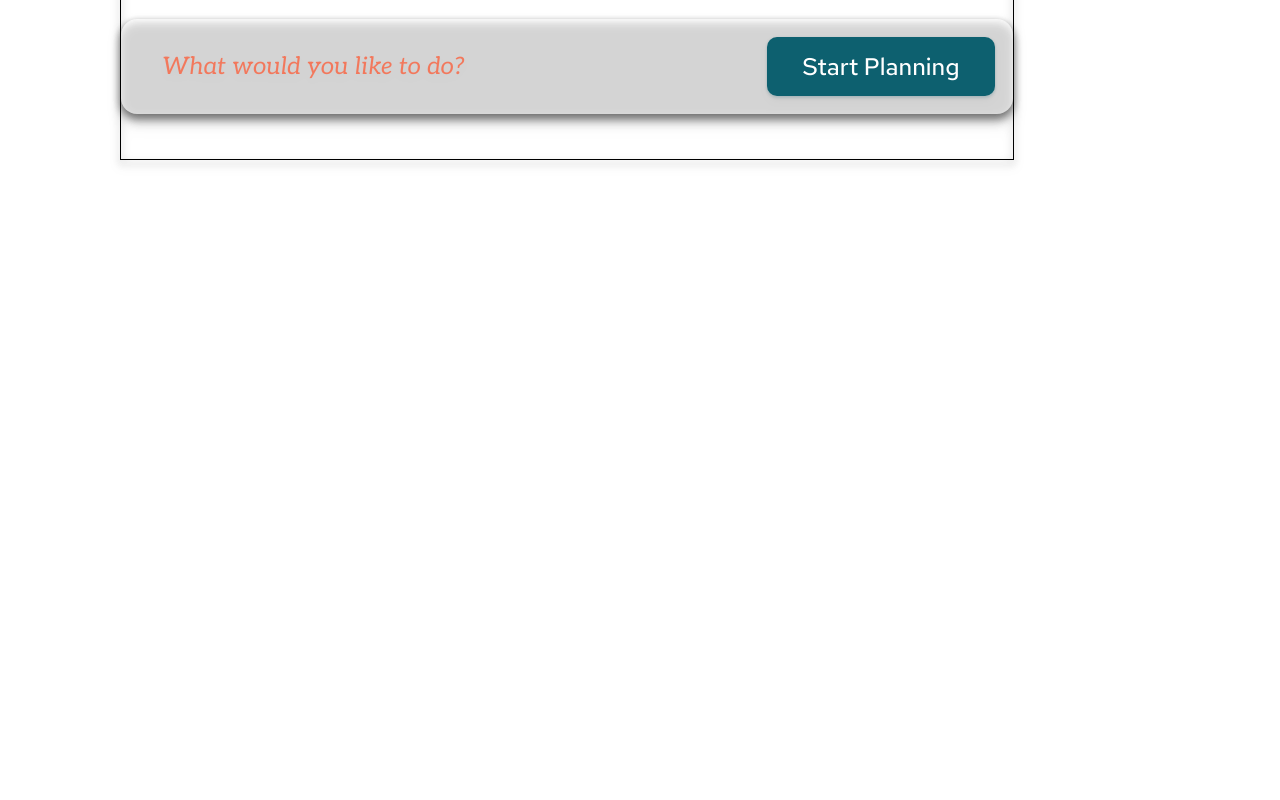
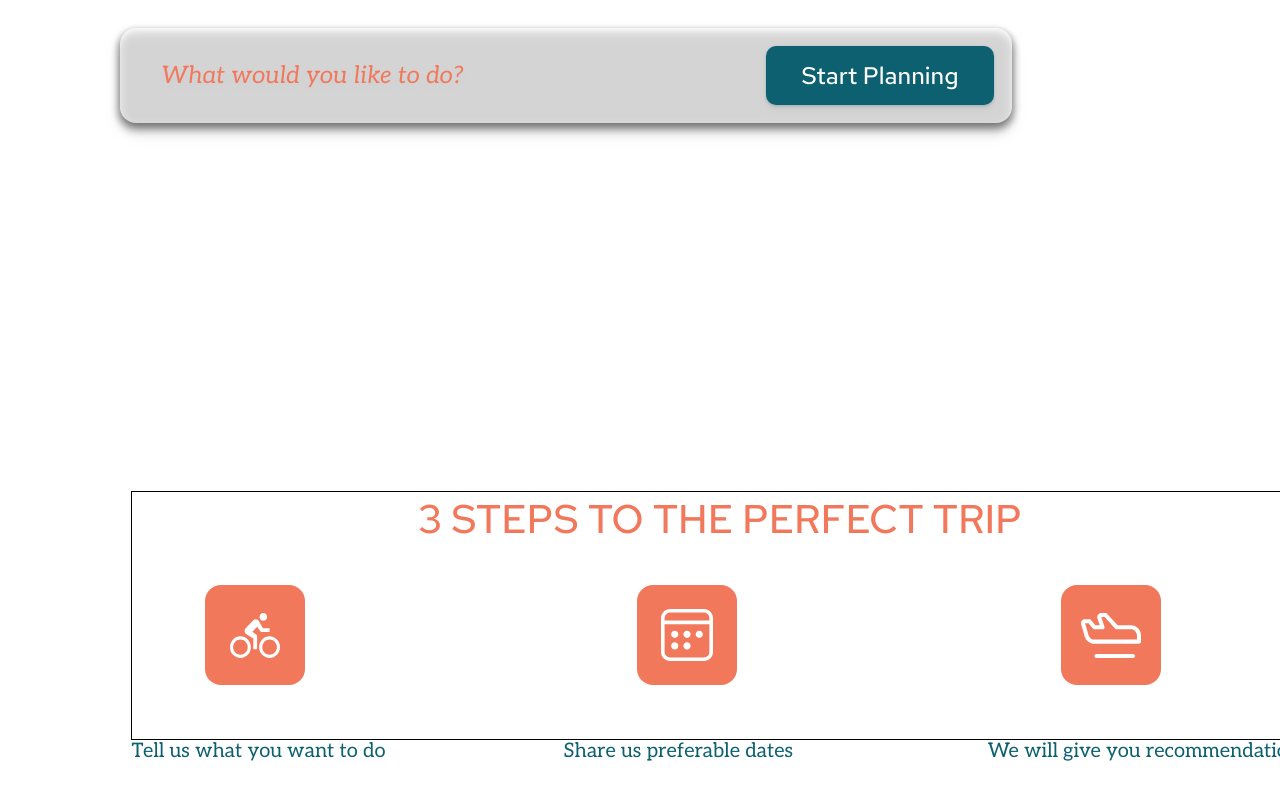
Before and after one commit to VolhaYu/momentum1, a plain HTML site: page travel/index.html in a window 1280 px wide. Shown: the part 386-1186 px from the top of the page. Before the commit the page ends 921 px from the top, so only its background shows below. Drawn offline with Linux system fonts and the light colour scheme.

Commit message:
feat: add steps

```diff
--- a/travel/css/style.css
+++ b/travel/css/style.css
@@ -1,13 +1,13 @@
 body {
     background-image: url(../assets/img/garrett-parker-DlkF4-dbCOU-unsplash\ 1.jpg);
     background-repeat: no-repeat;
-    background-size: cover;
+    /* background-size: cover;  */
     background-position: center top;
     width: 1440px;
     height: 765px;
 }
 .container {
-    max-width: 1440px;
+    width: 1440px;
     margin: 0 auto;
 }
 .header {
@@ -63,14 +63,14 @@ body {
     line-height: 21px;
     color: #FFFFFF;
 }
+
 .preview {
-    width: 1440px;
-    height: 765px;
+    height: 675px;
+
 }
 .wrap-preview {
     width: 892px;
     height: 422px;
-    border: 1px solid black;
     margin-top: 32px;
     margin-left: 120px;
     filter: drop-shadow(0px 4px 4px rgba(0, 0, 0, 0.25)) drop-shadow(0px 4px 4px rgba(0, 0, 0, 0.25));
@@ -82,8 +82,7 @@ h1 {
     font-size: 80px;
     line-height: 96px;
     color: #FFFFFF;
-
-
+    margin-bottom: 30px;
 }
 .text-preview {
     font-family: 'Aleo';
@@ -131,6 +130,42 @@ h1 {
     line-height: 32px;
     color: #FFFFFF;
 }
+.steps {
+    width: 1177px;
+    height: 247px;
+    margin: 80px auto 97px;
+    border: 1px solid;
+}
+h2 {
+    margin: 0;
+    padding: 0;
+    text-align: center;
+    font-family: 'Red Hat Text';
+    font-style: normal;
+    font-weight: 500;
+    font-size: 40px;
+    line-height: 53px;
+    color: #F2785C;
+
+}
+.wrap-frame {
+    width: 1177px;
+    height: 247px;
+    display: flex;
+    justify-content: space-between;
+}
+.img-frames {
+    padding: 40px 73px 30px;
+}
+.p-steps {
+    font-family: 'Aleo';
+    font-style: normal;
+    font-weight: 400;
+    font-size: 20px;
+    line-height: 24px;
+    color: #0D606F;
+}
+
 .footer {
     width: 728.96px;
     height: 33.65px;
--- a/travel/index.html
+++ b/travel/index.html
@@ -41,12 +41,28 @@
                         <p class="text-search">What would you like to do?</p>
                         <form class="form-search">
                             <button class="butt-search" type="submit">Start Planning</button>
-
                         </form>
                     </div>
                 </div>
             </section>
             <section class="steps">
+                <h2>3 STEPS TO THE PERFECT TRIP</h2>
+                <div class="wrap-frame">
+                    <div class="frame">
+                        <img class="img-frames" src="assets/svg/Frame 28.svg" alt="велосипедист" width="100">
+                        <p class="p-steps">Tell us what you want to do</p>
+                    </div>
+                    <div class="frame">
+                        <img class="img-frames" src="assets/svg/Frame 11.svg" alt="велосипедист" width="100">
+                        <p class="p-steps">Share us preferable dates </p>
+                    </div>
+                    <div class="frame">
+                        <img class="img-frames" src="assets/svg/Frame 12.svg" alt="велосипедист" width="100">
+                        <p class="p-steps">We will give you recommendations</p>
+                    </div>
+
+
+                </div>
 
             </section>
             <section class="destinations">
@@ -55,7 +71,6 @@
             <section class="stories">
 
             </section>
-
         </div>
     </main>
     <footer class="footer">
```
